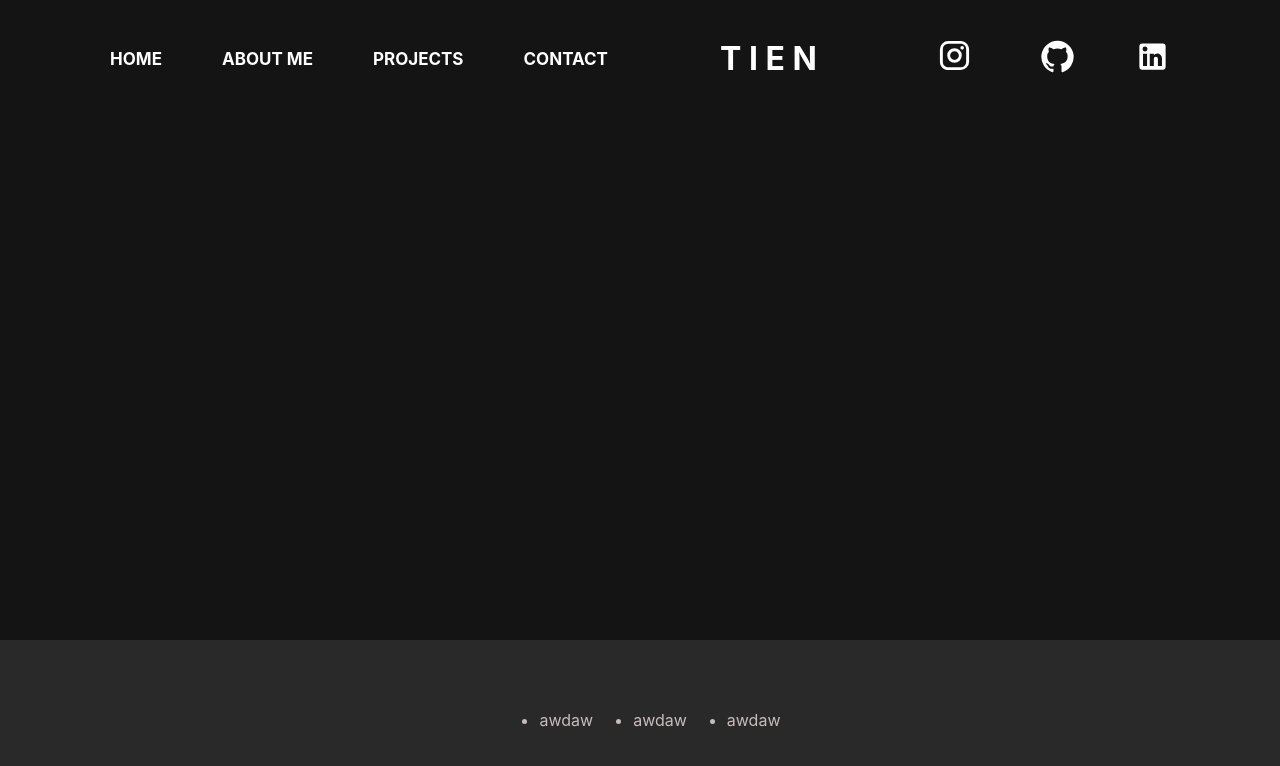
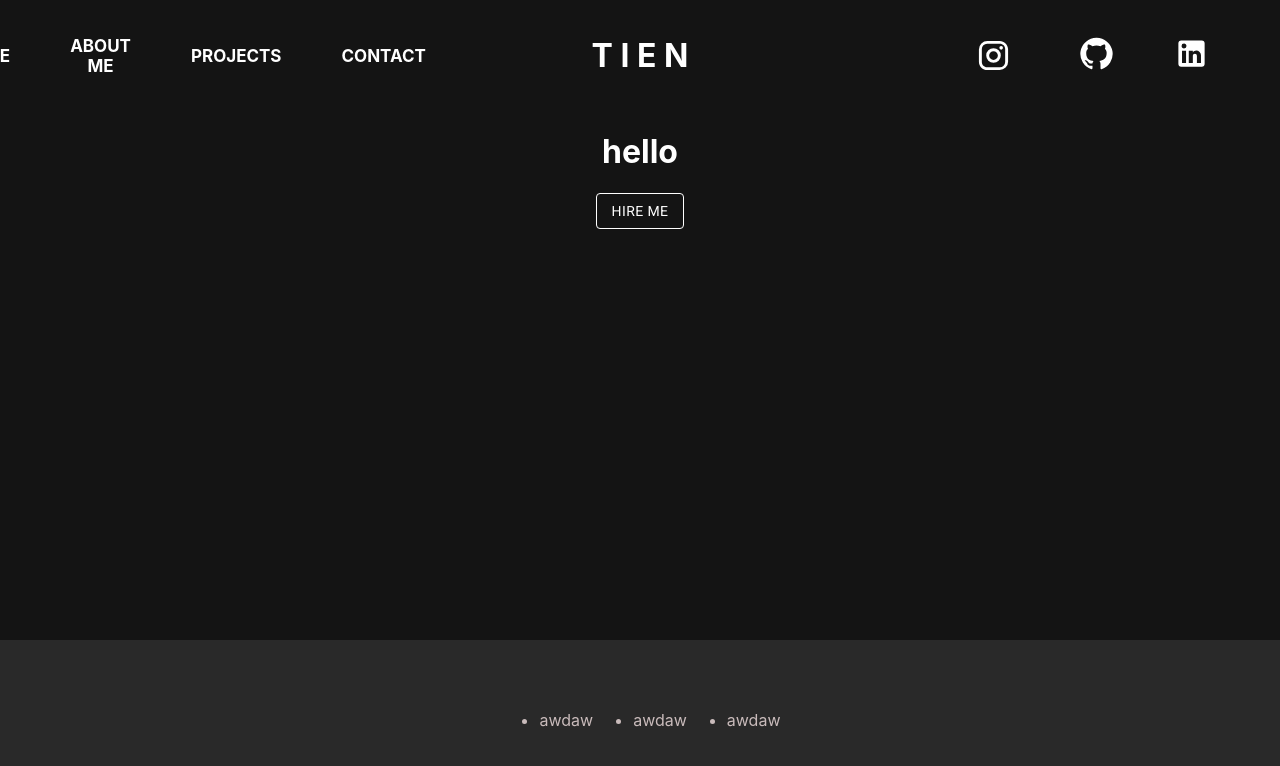
Before and after one commit to TTruongBill/portfolio, a React (Create React App) app: page / in a window 1280 px wide. Shown: the top 766 px of the page. Built offline with nearby package versions, Linux system fonts and the light colour scheme.

Commit message:
Hire me button added

```diff
--- a/src/composants/Appli.jsx
+++ b/src/composants/Appli.jsx
@@ -1,12 +1,14 @@
 import './Appli.scss';
 import Header from './Header';
 import Footer from './Footer';
+import Body from './Body';
 
 export default function Appli() {
 
   return (
       <div className="Appli">
         <Header/>
+        <Body/>
         <Footer/>
       </div>
   );
--- a/src/composants/Appli.scss
+++ b/src/composants/Appli.scss
@@ -1,6 +1,6 @@
 html {
   background-color: rgb(20,20,20);
-
+  color: white;
 }
 .Appli {
   width: 100vw;
--- /dev/null
+++ b/src/composants/Body.jsx
@@ -0,0 +1,12 @@
+import './Body.scss';
+import { Button } from '@mui/material';
+
+export default function Body(){
+    return(
+        <div className="body">
+            <h1>hello</h1>
+
+            <Button variant="outlined" color='inherit'>HIRE ME</Button>
+        </div>
+    )
+}
--- a/src/composants/Header.jsx
+++ b/src/composants/Header.jsx
@@ -18,9 +18,11 @@ export default function Header(){
             <h1>T  I  E  N</h1>
             <section className='navSocial'>
                 <ul>
-                <IconButton aria-label="Example">
-                <a href=""><InstagramIcon fontSize="large"/></a>
-                </IconButton>
+                <a href="">
+                    <IconButton color="inherit">
+                        <InstagramIcon fontSize="large"/>
+                    </IconButton>
+                </a>
                     <a href=""><GitHubIcon fontSize="large"/></a>
                     <a href=""><LinkedInIcon fontSize="large"/></a>
                 </ul>
--- a/src/composants/Header.scss
+++ b/src/composants/Header.scss
@@ -1,33 +1,20 @@
 .Head {
     display: flex;
-    justify-content:space-between;
+    justify-content: space-between;
     align-items: center;
     width: 100%;
     color: white;
 
     .navApp{
-        margin-left: 80px;
         font-size: 17px;
     }
 
     h1{
-        position: relative;
-    }
-    .navSocial{
-
-        ul{
-            display: flex;
-            justify-content: center;
-            align-items: center;
-            margin-right: 80px;
-
-            a{
-                margin: 30px;
+        width: 30%;
     }
 
-        }
-
-    }
+    section{
+        width: 30%;
 
         ul{
             display: flex;
@@ -37,18 +24,18 @@
             margin: 0;
             padding: 0;
 
-        li{
+            a{
                 margin: 30px;
-        }
-        a{
                 color: white;
                 text-decoration: none;
                 font-weight: bold;
                 &:hover{
-                color: blue;
+                    color: rgb(148, 148, 148);
                 }
 
             }
 
         }
     }
+
+}
```
Also changed, not shown: src/composants/Body.scss (added). Lines whose indentation alone changed are shown as unchanged.
